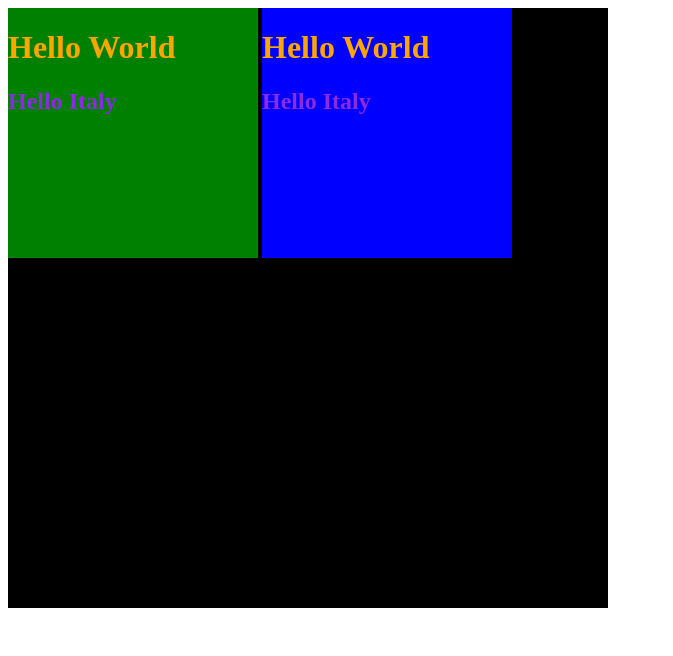
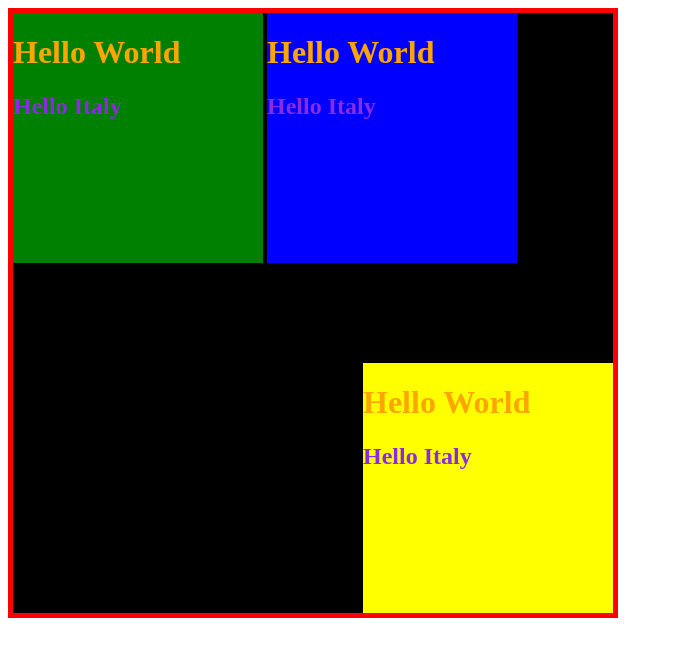
Before and after one commit to lucacappello79/htmlcss-hello, a plain HTML site: page index.html in a window 1280 px wide. Shown: the whole page, without its empty margins (0-673 px from the left). Drawn offline with Linux system fonts and the light colour scheme.

Commit message:
aggiunte posizioni

```diff
--- a/css/style.css
+++ b/css/style.css
@@ -1,22 +1,39 @@
 .container{
+    position: relative;
+    border: 5px solid red;
     width: 600px;
     height: 600px;
     background-color: black;
+
 }
 
-div.green{
+.square{
+    background-image: url();
+}
+
+.square.green{
     background-color: green;
     width: 250px;
     height: 250px;
     display: inline-block;
 }
 
-div.blue{
+.square.blue{
     background-color: blue;
     width: 250px;
     height: 250px;
     display: inline-block;
 }
+
+.square.yellow{
+    background-color: yellow;
+    width: 250px;
+    height: 250px;
+    position: absolute;
+    bottom: 0;
+    right: 0;
+}
+
 
 h1{
     color: orange;
--- a/index.html
+++ b/index.html
@@ -18,6 +18,12 @@
             <h1>Hello World</h1>
             <h2>Hello Italy</h2>
         </div>
+
+        <div class="square yellow">
+            <h1>Hello World</h1>
+            <h2>Hello Italy</h2>
+        </div>
+
     </div>
 
 
```
